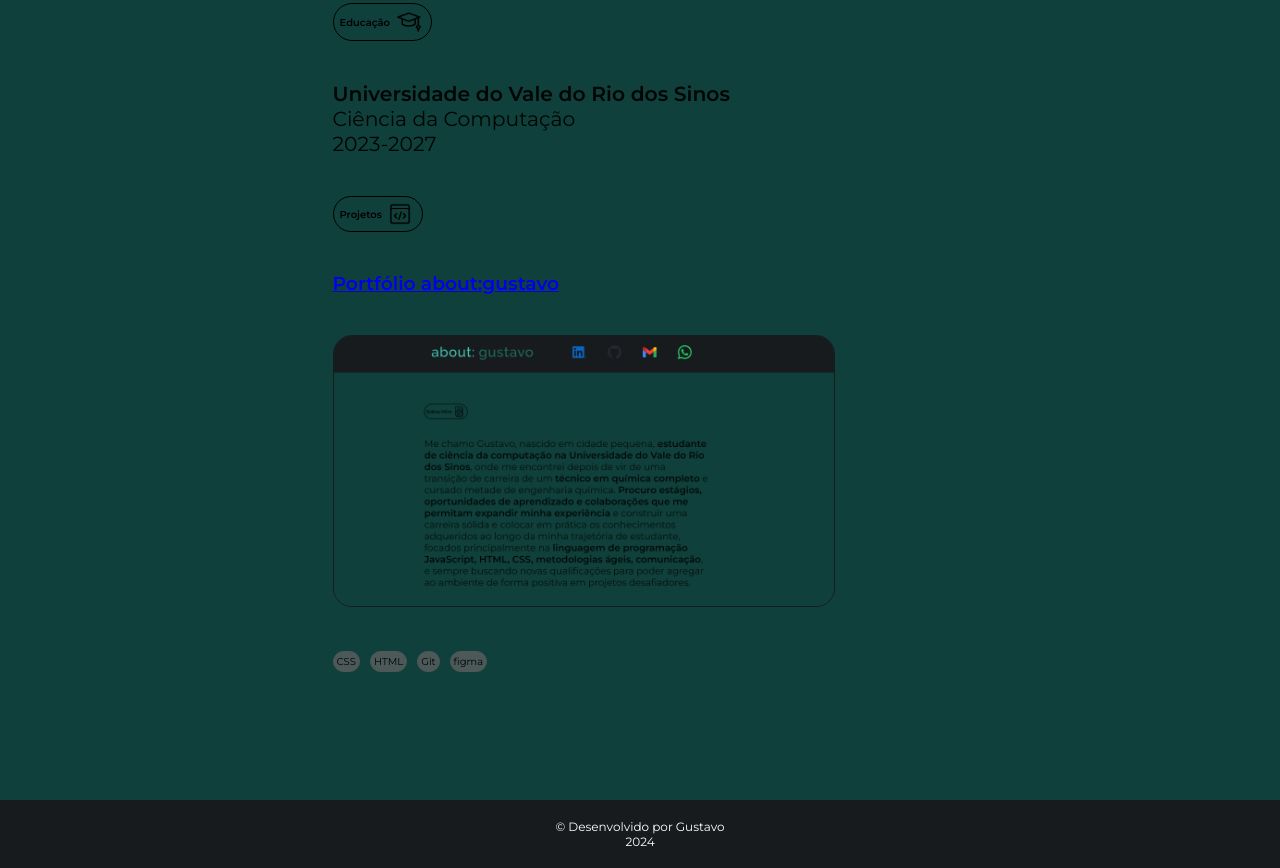
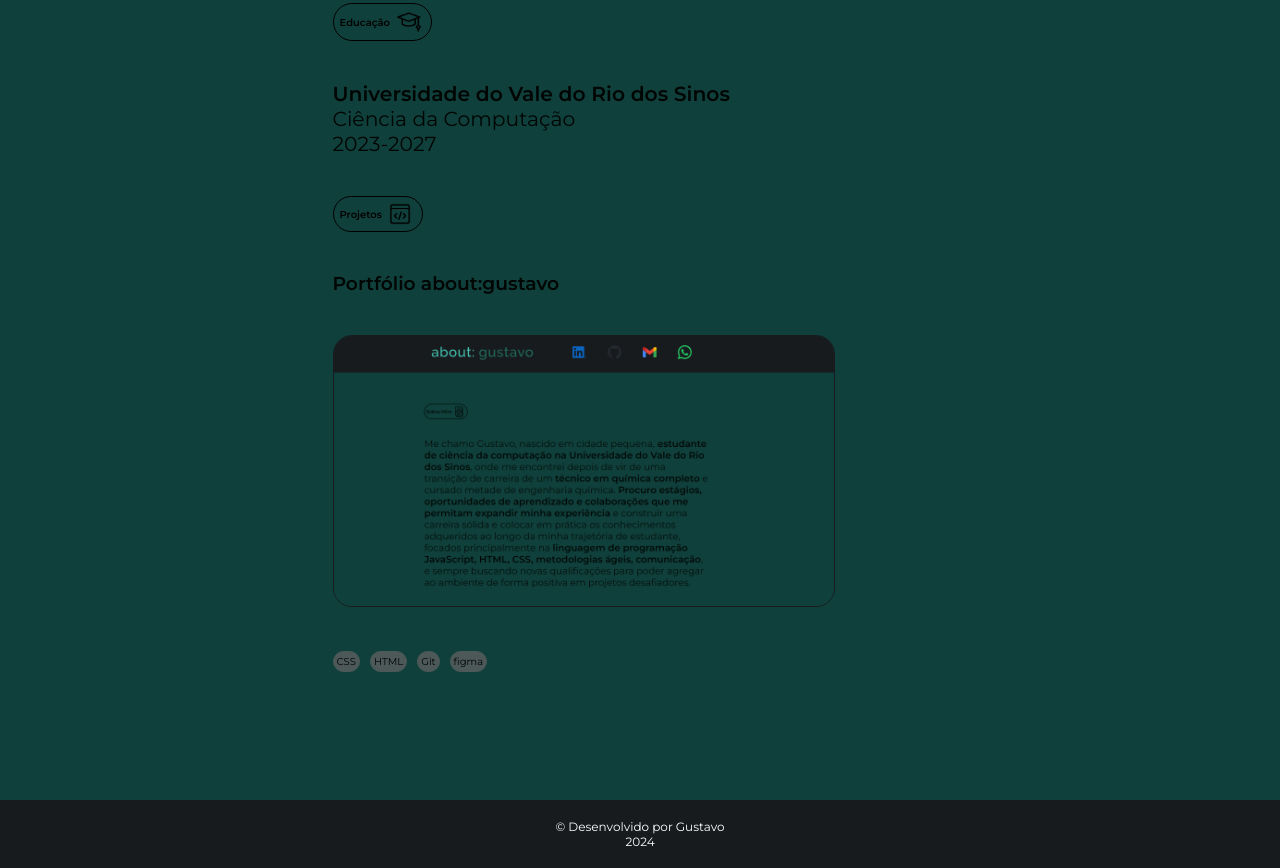
Before and after one commit to Gustavomedeirost/Portf-lio-about-gustavo, a plain HTML site: page index.html in a window 1280 px wide. Shown: the part 889-1757 px from the top of the page. Drawn offline with Linux system fonts and the light colour scheme.

Commit message:
style.css

```diff
--- a/Estilo/style.css
+++ b/Estilo/style.css
@@ -195,14 +195,15 @@ body {
     border-width: 1px;
 }
 
-.apresentacao__portfolio:hover {
-    background-color: var(--cor-hover);
+.apresentacao__subtitulo__projetos {
+    font-family: "Montserrat", sans-serif;
+    text-decoration: none;
+    color: #010504;
 }
 
-.apresentacao__subtitulo__projetos {
-    font-family: "Montserrat", sans-serif;
+.apresentacao__subtitulo__projetos:hover{
+    color: #4C5958;
 }
-
 .tags {
     display: flex;
     align-items: center;
```
